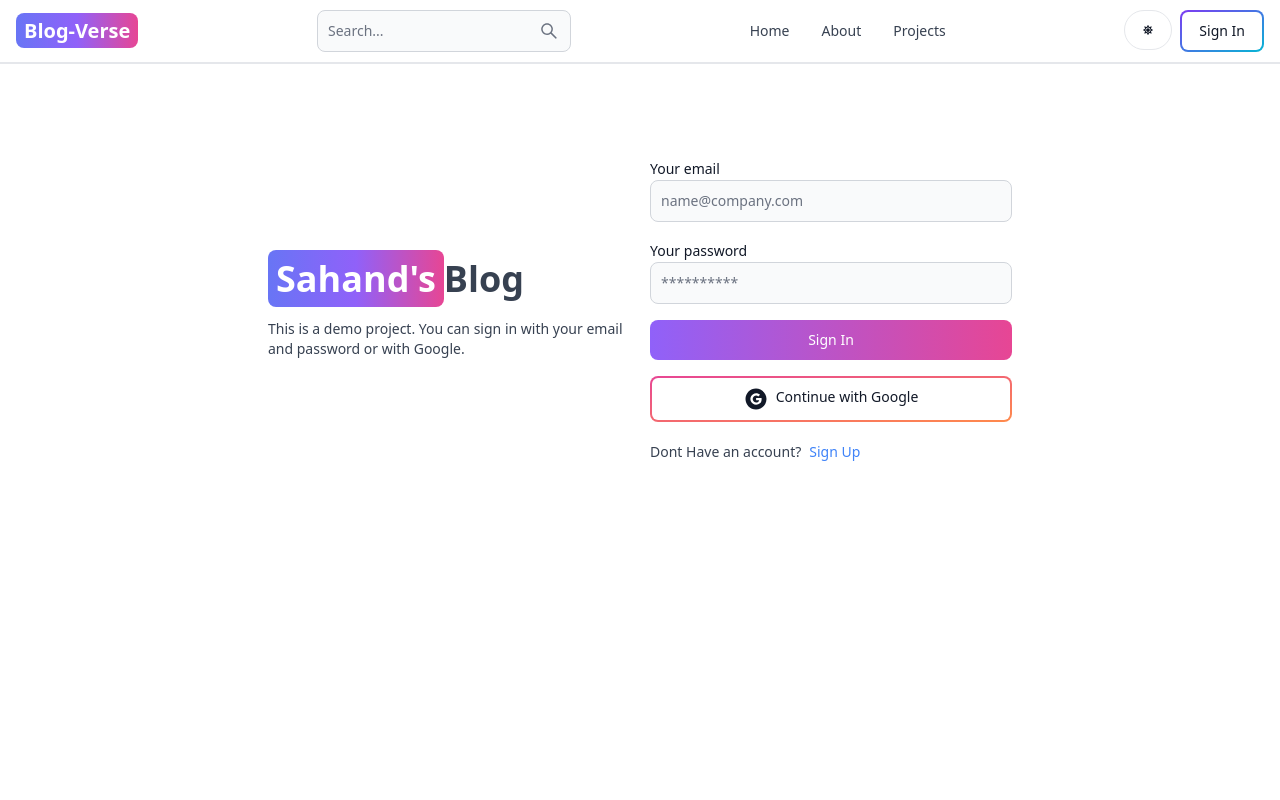
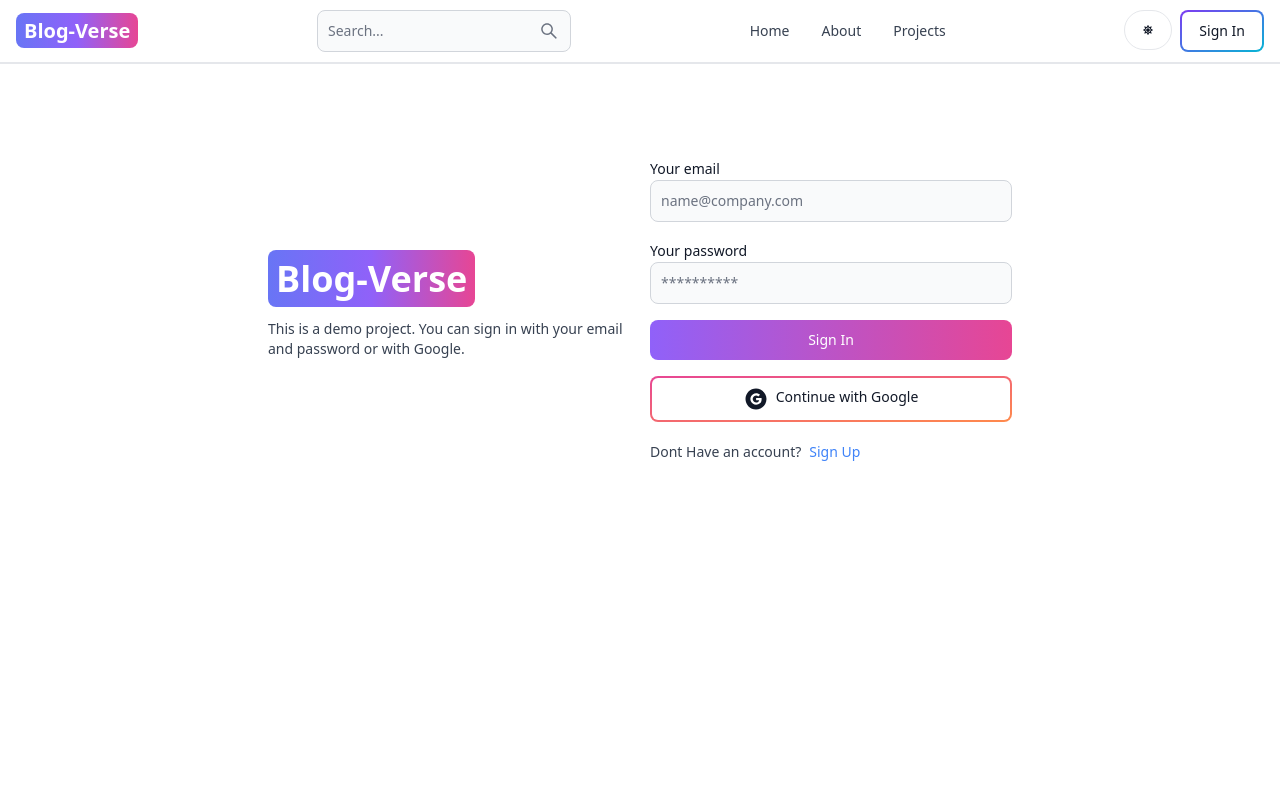
Before and after one commit to ayushshekhar34/Blog-Verse, a React (Vite) app in the folder client/: page /sign-in in a window 1280 px wide. Shown: the top 800 px of the page. Built offline with nearby package versions, Linux system fonts and the light colour scheme; no server answers.

Commit message:
Update SignIn.jsx

```diff
--- a/client/src/pages/SignIn.jsx
+++ b/client/src/pages/SignIn.jsx
@@ -49,9 +49,8 @@ export default function SignIn() {
         <div className='flex-1'>
           <Link to='/' className='font-bold dark:text-white text-4xl'>
             <span className='px-2 py-1 bg-gradient-to-r from-indigo-500 via-purple-500 to-pink-500 rounded-lg text-white'>
-              Sahand's
+              Blog-Verse
             </span>
-            Blog
           </Link>
           <p className='text-sm mt-5'>
             This is a demo project. You can sign in with your email and password
```
